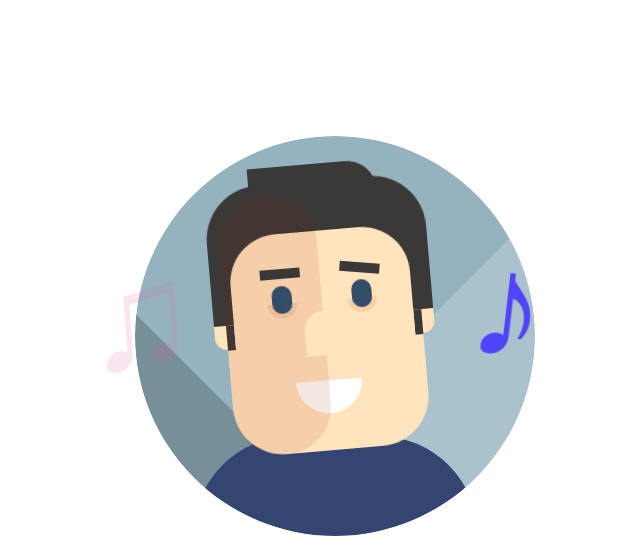
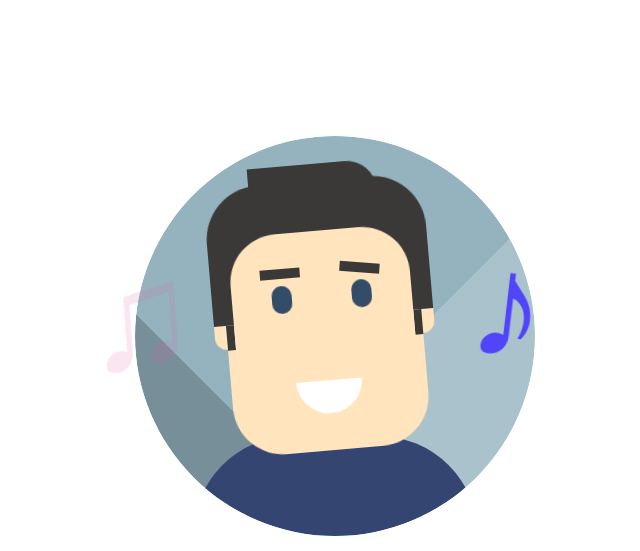
Before and after one commit to keithcheung/keithcheung.github.io, a plain HTML site: page index.html in a window 1280 px wide. Shown: the top 551 px of the page, without its empty margins (305-945 px from the left). Drawn offline with nearby package versions, Linux system fonts and the light colour scheme.

Commit message:
remove shadows

```diff
--- a/css/styles.css
+++ b/css/styles.css
@@ -221,7 +221,6 @@ body, html{
   width:30px;
   height: 15px;
   border-radius: 0 0 15px 15px;
-  background:rgba(149,36,0,0.1);
   position: absolute;
   top: 70px;
   animation:grow 0.7s 2s 1 ease;
@@ -280,28 +279,7 @@ body, html{
   transform-origin: bottom;
 
 }
-.shadow-wrapper{
-  width: 98px;
-  height: 260px;
-  position: absolute;
-  left: -8px;
-  bottom: -84px;
-  z-index: 4;
-  overflow: hidden;
-}
-.shadow{
-  width: 98px;
-  height: 260px;
-  border-radius: 50px;
-  background: rgba(149,36,0,0.1);
-  position: absolute;
-  z-index: 4;
-  opacity: 0;
-  animation:shadow-anim 1s 2.8s 1 ease;
-  animation-fill-mode: forwards;
-  -webkit-animation:shadow-anim 1s 2.8s 1 ease;
-  -webkit-animation-fill-mode: forwards;
-}
+
 .triangle-light{
   width: 400px;
   height: 600px;
--- a/index.html
+++ b/index.html
@@ -55,16 +55,13 @@
             <div class="eye"></div>
           </div>
           <div class="mouth"></div>
-          <div class="shadow-wrapper">
-            <div class="shadow"></div>
-          </div>
         </div>
       </div>
       <span class="music-note" id="one">&#9835;</span>
       <span class="music-note" id="two">&#9834;</span>
       <div class="text-box">
         <h1>heyo I'm Keith!</h1>
-        <h3>UI @ LinkedIn</h3>
+        <h3>Web @ LinkedIn</h3>
       </div>
     </div>
 
```
